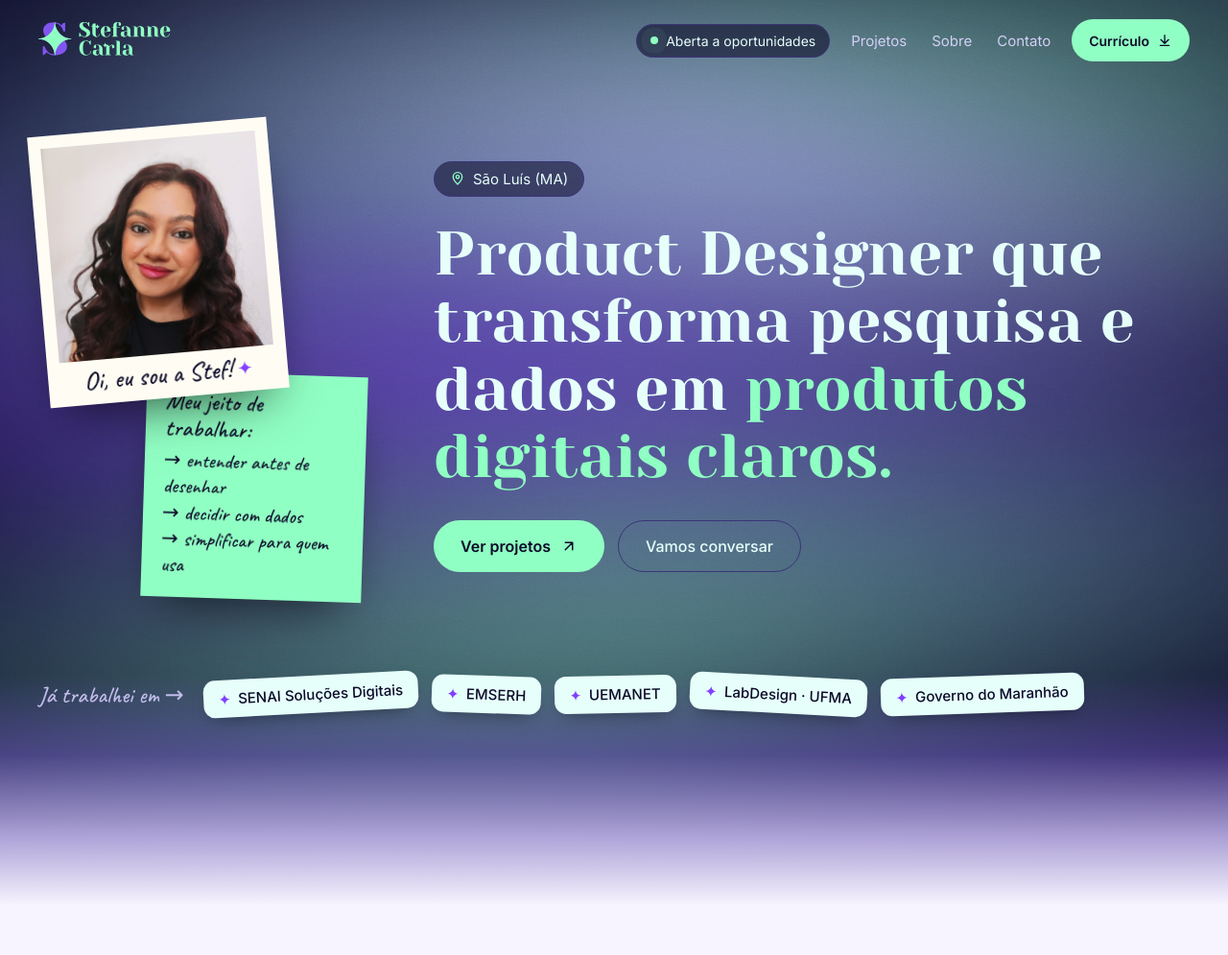
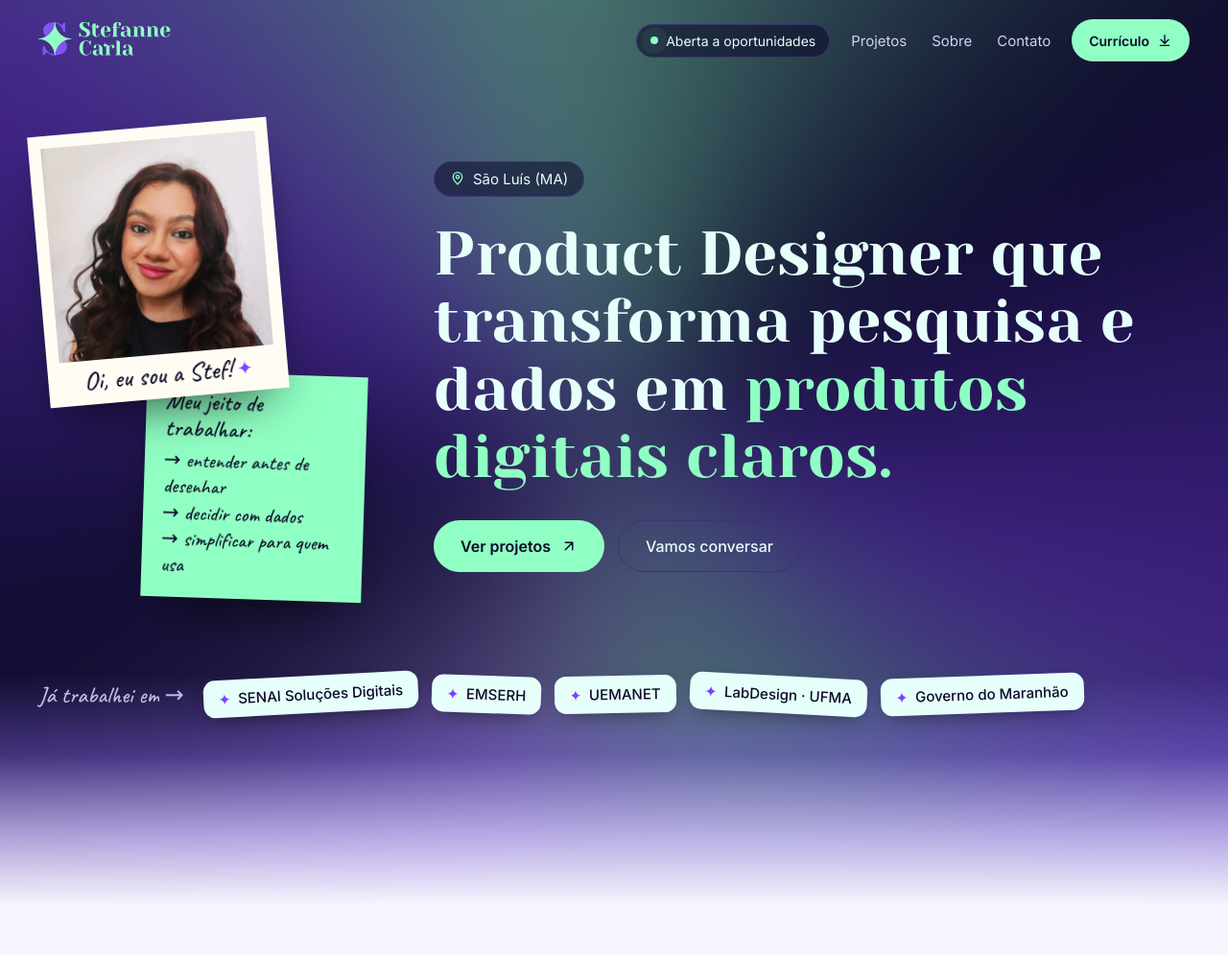
Before and after one commit to stefannecdesign/portfoliosc, a plain HTML site: page index.html in a window 1280 px wide. Shown: the top 995 px of the page at 96% size. Drawn offline with Linux system fonts and the light colour scheme.

Commit message:
Fundo do hero com mesh gradient girando nas cores da marca
- Gradiente cônico (azul-noite, roxo, verde, lilás) girando em 32s
- Camada escura por cima para manter o título legível
- Mesmo fundo no card de contato; grão leve e paralaxe mantidos

Co-Authored-By: Claude Opus 5.5 <noreply@anthropic.com>
Claude-Session: https://claude.ai/code/session_01FTTbd7Ahx1NukCMjs19WQs

```diff
--- a/index.html
+++ b/index.html
@@ -21,15 +21,10 @@
   .hero-bg{position:relative;overflow:hidden;background:#0C0A29}
   .hero-bg>header,.hero-bg>section{position:relative;z-index:1}
   .aura{position:absolute;inset:0;pointer-events:none;overflow:hidden;background:#0C0A29;border-radius:inherit}
-  .band{position:absolute;left:-30%;width:160%;border-radius:50%;filter:blur(80px);transition:translate 1.2s cubic-bezier(.2,.8,.2,1);will-change:transform}
-  .w1{top:-8%;height:46%;background:radial-gradient(ellipse at center,rgba(144,255,195,0.95),rgba(144,255,195,0) 70%);animation:wave1 16s ease-in-out infinite;translate:calc(var(--px,0) * -22px) calc(var(--py,0) * -14px)}
-  .w2{top:22%;height:50%;background:radial-gradient(ellipse at center,rgba(128,64,255,0.85),rgba(128,64,255,0) 70%);animation:wave2 20s ease-in-out infinite;translate:calc(var(--px,0) * 18px) calc(var(--py,0) * 12px)}
-  .w3{top:50%;height:42%;background:radial-gradient(ellipse at center,rgba(144,255,195,0.75),rgba(144,255,195,0) 70%);animation:wave1 24s ease-in-out infinite reverse;translate:calc(var(--px,0) * -14px) calc(var(--py,0) * 10px)}
-  .w4{top:-4%;height:40%;left:10%;width:120%;background:radial-gradient(ellipse at center,rgba(184,155,255,0.65),rgba(184,155,255,0) 70%);animation:wave2 18s ease-in-out infinite reverse;translate:calc(var(--px,0) * 12px) calc(var(--py,0) * -10px)}
-  @keyframes wave1{0%,100%{transform:translate(-8%,0) rotate(-10deg) scaleY(1)}25%{transform:translate(4%,8%) rotate(-4deg) scaleY(1.35)}50%{transform:translate(10%,2%) rotate(-12deg) scaleY(0.85)}75%{transform:translate(0,-6%) rotate(-6deg) scaleY(1.2)}}
-  @keyframes wave2{0%,100%{transform:translate(6%,0) rotate(8deg) scaleY(1)}30%{transform:translate(-6%,-8%) rotate(3deg) scaleY(1.3)}60%{transform:translate(-12%,4%) rotate(10deg) scaleY(0.9)}}
+  .mesh{position:absolute;left:calc(50% + var(--px,0) * 22px);top:calc(50% + var(--py,0) * 16px);width:max(150vw,1500px);aspect-ratio:1 / 1;translate:-50% -50%;border-radius:50%;background:conic-gradient(from 0deg,#0C0A29 0%,#8040FF 14%,#90FFC3 28%,#B89BFF 40%,#0C0A29 54%,#8040FF 68%,#90FFC3 82%,#0C0A29 100%);filter:blur(80px);opacity:0.8;animation:meshspin 32s linear infinite;transition:left 1.2s cubic-bezier(.2,.8,.2,1),top 1.2s cubic-bezier(.2,.8,.2,1)}
+  @keyframes meshspin{to{transform:rotate(360deg)}}
   .grain{position:absolute;inset:0;opacity:0.18;mix-blend-mode:overlay}
-  .shade{position:absolute;inset:0;background:linear-gradient(180deg,rgba(12,10,41,0.1) 0%,rgba(12,10,41,0.22) 100%)}
+  .shade{position:absolute;inset:0;background:linear-gradient(180deg,rgba(12,10,41,0.42) 0%,rgba(12,10,41,0.5) 100%)}
   .fade{position:absolute;left:0;right:0;bottom:0;height:240px;background:linear-gradient(180deg,rgba(128,64,255,0) 0%,rgba(150,110,255,0.35) 35%,rgba(210,195,255,0.8) 70%,#F7F4FF 100%)}
   .contact-card>*:not(.aura){position:relative;z-index:1}
   .contact-bg{background:linear-gradient(90deg,rgba(12,10,41,0.92) 0%,rgba(12,10,41,0.7) 55%,rgba(12,10,41,0.25) 100%),url(assets/img/moldura-escura.jpg) center/cover no-repeat}
@@ -56,13 +51,13 @@
   @media (max-width: 900px){.bento{grid-template-columns:repeat(2,minmax(0,1fr))}}
   @media (max-width: 560px){.bento{grid-template-columns:minmax(0,1fr)}.s2{grid-column:span 1}}
   @supports (animation-timeline: view()){.reveal{animation:rise linear both;animation-timeline:view();animation-range:entry 0% entry 35%}}
-  @media (prefers-reduced-motion: reduce){*{animation:none !important;transition:none !important}.band{translate:none !important}}
+  @media (prefers-reduced-motion: reduce){*{animation:none !important;transition:none !important}.mesh{left:50% !important;top:50% !important}}
   </style>
 </head>
 <body>
 <div style="background: #0C0A29; color: #E6FFFA; font-family: Inter, system-ui, sans-serif; min-height: 100vh">
 <div class="hero-bg" data-sky style="--px: 0; --py: 0">
-<div class="aura" aria-hidden="true"><div class="band w1"></div><div class="band w2"></div><div class="band w3"></div><div class="band w4"></div><svg class="grain" width="100%" height="100%" preserveAspectRatio="none"><filter id="grainF"><feTurbulence type="fractalNoise" baseFrequency="0.9" numOctaves="2" stitchTiles="stitch"></feTurbulence><feColorMatrix type="saturate" values="0"></feColorMatrix></filter><rect width="100%" height="100%" filter="url(#grainF)"></rect></svg><div class="shade"></div><div class="fade"></div></div>
+<div class="aura" aria-hidden="true"><div class="mesh"></div><svg class="grain" width="100%" height="100%" preserveAspectRatio="none"><filter id="grainF"><feTurbulence type="fractalNoise" baseFrequency="0.9" numOctaves="2" stitchTiles="stitch"></feTurbulence><feColorMatrix type="saturate" values="0"></feColorMatrix></filter><rect width="100%" height="100%" filter="url(#grainF)"></rect></svg><div class="shade"></div><div class="fade"></div></div>
 <header>
 <nav aria-label="Principal" style="max-width: 1200px; margin: 0 auto; padding: 20px 32px; display: flex; flex-wrap: wrap; align-items: center; justify-content: space-between; gap: 16px">
 <a href="#inicio" aria-label="Stefanne Carla — início" style="display: inline-flex; align-items: center; min-height: 44px"><img src="assets/img/logo-completo-verde.svg" alt="Stefanne Carla" style="height: 44px; width: auto; display: block"></a>
@@ -239,7 +234,7 @@
 </div>
 <section id="contato" style="max-width: 1200px; margin: 0 auto; padding: 120px 32px 96px">
 <div class="contact-card reveal" style="position: relative; overflow: hidden; background: #0C0A29; border: 1px solid #2A2560; border-radius: 32px; padding: 72px 56px; display: flex; flex-direction: column; gap: 26px; min-height: 420px; box-sizing: border-box">
-<div class="aura" aria-hidden="true"><div class="band w1"></div><div class="band w2"></div><div class="band w3"></div><div class="band w4"></div><svg class="grain" width="100%" height="100%" preserveAspectRatio="none"><filter id="grainF"><feTurbulence type="fractalNoise" baseFrequency="0.9" numOctaves="2" stitchTiles="stitch"></feTurbulence><feColorMatrix type="saturate" values="0"></feColorMatrix></filter><rect width="100%" height="100%" filter="url(#grainF)"></rect></svg><div class="shade"></div></div>
+<div class="aura" aria-hidden="true"><div class="mesh"></div><svg class="grain" width="100%" height="100%" preserveAspectRatio="none"><filter id="grainF"><feTurbulence type="fractalNoise" baseFrequency="0.9" numOctaves="2" stitchTiles="stitch"></feTurbulence><feColorMatrix type="saturate" values="0"></feColorMatrix></filter><rect width="100%" height="100%" filter="url(#grainF)"></rect></svg><div class="shade"></div></div>
 <p class="twinkle" style="margin: 0; font-size: 14px; letter-spacing: 0.12em; text-transform: uppercase; color: #90FFC3; display: flex; align-items: center; gap: 10px"><svg aria-hidden="true" width="12" height="12" viewBox="0 0 24 24" style="flex: none"><path fill="#8040FF" d="M12 0C12 6.6 17.4 12 24 12C17.4 12 12 17.4 12 24C12 17.4 6.6 12 0 12C6.6 12 12 6.6 12 0Z"></path></svg><svg aria-hidden="true" width="12" height="12" viewBox="0 0 24 24" style="flex: none"><path fill="#8040FF" d="M12 0C12 6.6 17.4 12 24 12C17.4 12 12 17.4 12 24C12 17.4 6.6 12 0 12C6.6 12 12 6.6 12 0Z"></path></svg><svg aria-hidden="true" width="12" height="12" viewBox="0 0 24 24" style="flex: none"><path fill="#8040FF" d="M12 0C12 6.6 17.4 12 24 12C17.4 12 12 17.4 12 24C12 17.4 6.6 12 0 12C6.6 12 12 6.6 12 0Z"></path></svg>Contato</p>
 <h2 style="margin: 0; font-family: 'Yeseva One', Georgia, serif; font-weight: 400; font-size: clamp(40px, 6vw, 76px); line-height: 1.05; color: #E6FFFA">Vamos conversar?</h2>
 <p style="margin: 0; font-size: 19px; line-height: 1.6; color: #C3BDEB; max-width: 560px">Quer falar sobre uma vaga, um projeto ou só trocar ideia sobre pesquisa e produto? Me chama, eu respondo.</p>
```
